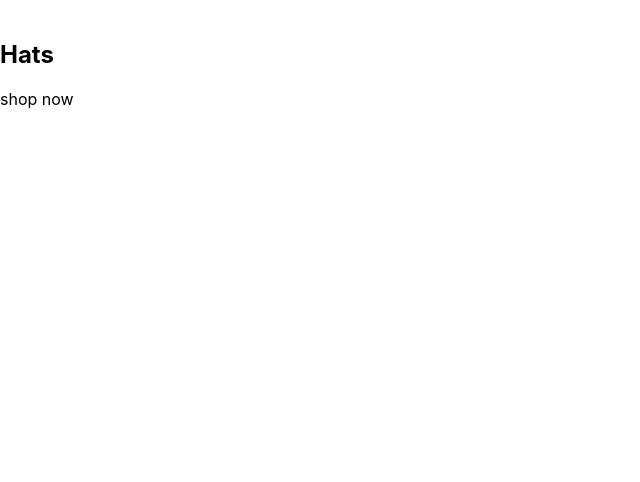
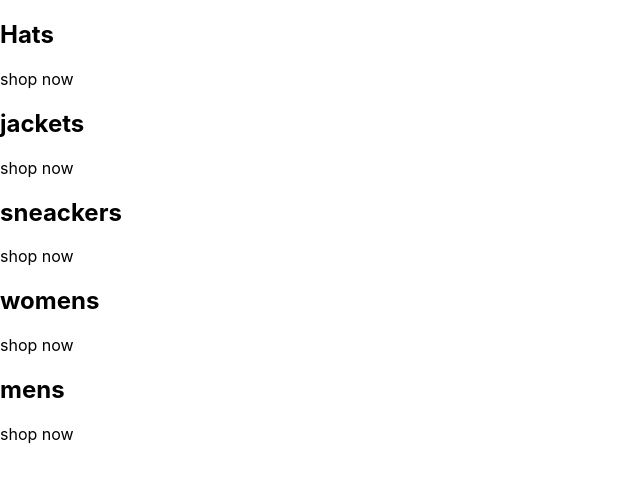
Before and after one commit to avdglm/crwn-clothing, a React (Create React App) app: page / in a window 1280 px wide. Shown: the top 482 px of the page, without its empty margins (0-640 px from the left). Built offline with nearby package versions, Linux system fonts and the light colour scheme.

Commit message:
all categories added

```diff
--- a/src/App.js
+++ b/src/App.js
@@ -4,12 +4,28 @@ const App = () => {
       id: 1,
       title: "Hats",
     },
+    {
+      id: 2,
+      title: "jackets",
+    },
+    {
+      id: 3,
+      title: "sneackers",
+    },
+    {
+      id: 4,
+      title: "womens",
+    },
+    {
+      id: 5,
+      title: "mens",
+    },
   ];
   return (
     <div className="categories-container">
       {categories.map(({title}) => (
         <div className="category-container">
-          <img src="" />
+          <div classname ="background-image" />
           <div className="category-body-builder">
             <h2>{title}</h2>
             <p>shop now</p>
```
